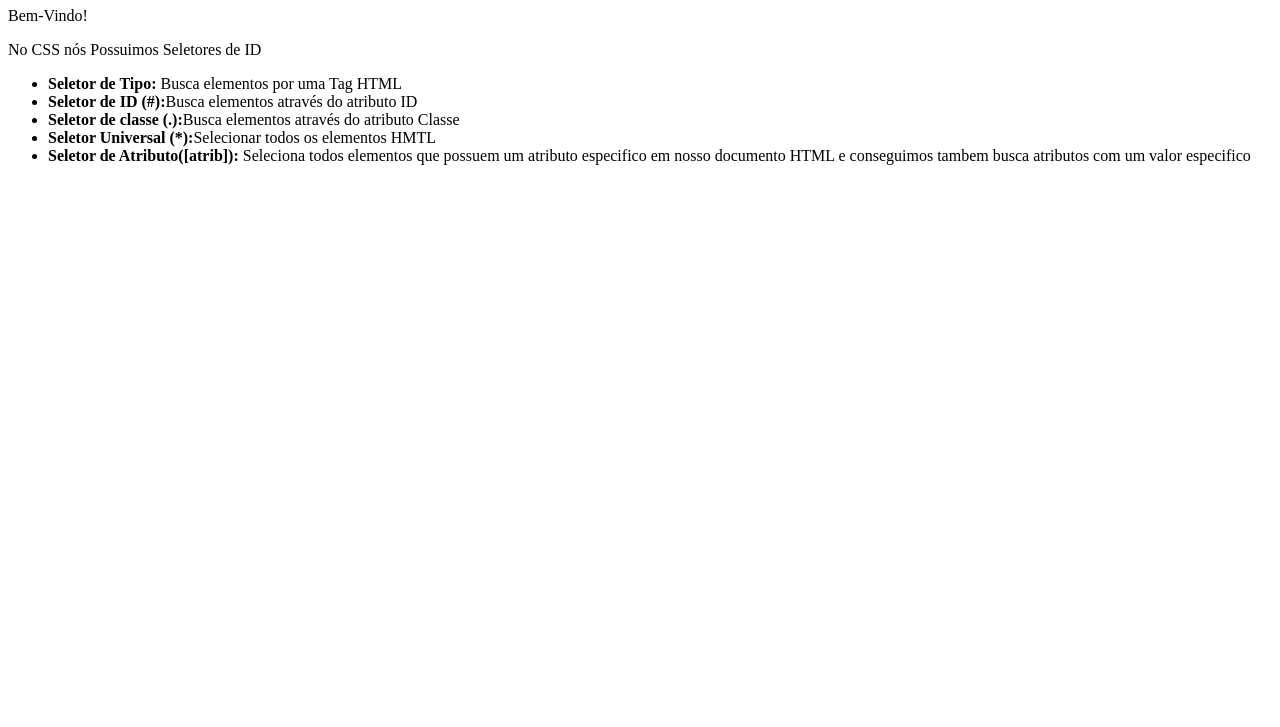
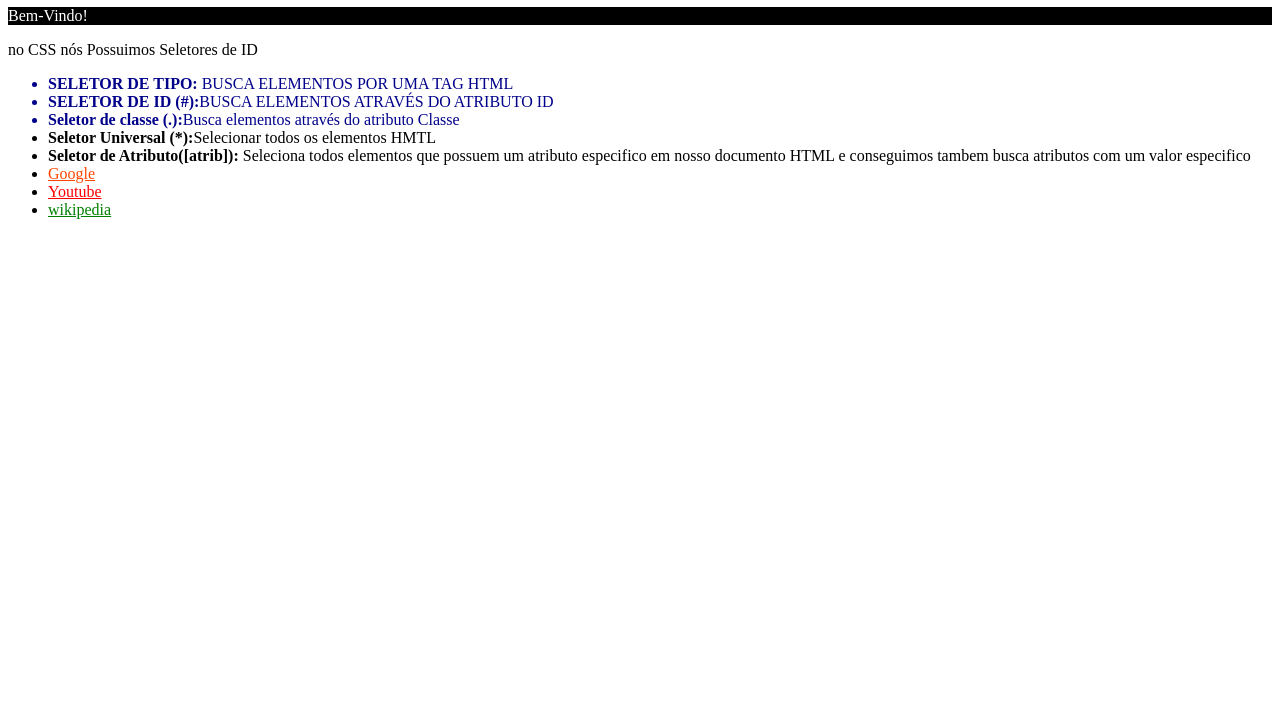
Before and after one commit to Samngueds/Dio-desafio-De-primerio-Repositorio, a plain HTML site: page introduçao-ao-css/Seletores/Seletores-CSS.html in a window 1280 px wide. Shown: the part 73-800 px from the top of the page. Drawn offline with Linux system fonts and the light colour scheme.

Commit message:
Tudo sobre Seletores, mais exemplos

```diff
--- a/introduçao-ao-css/Seletores/Seletores-CSS.html
+++ b/introduçao-ao-css/Seletores/Seletores-CSS.html
@@ -5,6 +5,35 @@
     <meta name="viewport" content="width=device-width, initial-scale=1.0">
     <title>Seletores</title>
   <style>
+   h1 {
+     color: violet;
+     background-color: white;
+   }
+    #Texto-boasvindas {
+      background-color: black;
+      color: white;
+    }
+    .seletores-mais-comuns{
+      color: darkblue;
+    }
+    .texto-maiusculo{
+      text-transform: uppercase;
+    }
+    *{
+      font-wheight: bold;
+    }
+
+    [title="Google"] {
+      color: orangered;
+    }
+    /*[atrib~=vaule] ou [atrib|=vaule] */
+    [title~="youtube"]
+    {
+      color: red;
+    }
+    [href^="http://"]{
+    color: green;
+    }
     /*
     * Seletores:  definem em quais elementos nos vamos aplica o CSS
     * 1. Seletor de Tag/Tipo
@@ -17,15 +46,19 @@
 </head>
 <body>
 <h1>Seletores CSS</h1>
-  <p>Bem-Vindo!</p>
-  <p>No CSS nós Possuimos Seletores de ID</p>
+  <p id="Texto-boasvindas">Bem-Vindo!</p>
+  <p>no CSS nós Possuimos Seletores de ID</p>
   <div>
     <ul>
-      <li><b>Seletor de Tipo: </b>Busca elementos por uma Tag HTML</li>
-      <li><b>Seletor de ID (#):</b>Busca elementos através do atributo ID</li>
-      <li><b>Seletor de classe (.):</b>Busca elementos através do atributo Classe </li>
+      <li class="seletores-mais-comuns texto-maiusculo"><b>Seletor de Tipo: </b>Busca elementos por uma Tag HTML</li>
+      <li class="seletores-mais-comuns texto-maiusculo"><b>Seletor de ID (#):</b>Busca elementos através do atributo ID</li>
+      <li class="seletores-mais-comuns"><b>Seletor de classe (.):</b>Busca elementos através do atributo Classe </li>
       <li><b>Seletor Universal (*):</b>Selecionar todos os elementos HMTL</li>
       <li><b>Seletor de Atributo([atrib]):</b> Seleciona todos elementos que possuem um atributo especifico em nosso documento HTML e conseguimos tambem busca atributos com um valor especifico </li>
+      <li><a title="Google" href="https://www.google.com.br/">Google</a></li>
+      <li><a title="videos youtube" href="https://www.youtube.com.br/">Youtube</a></li>
+      <li><a title="wikipedia" href="http://pt.wikipedia.org">wikipedia</a></li>
+
     </ul>
   </div>
 </body>
```
